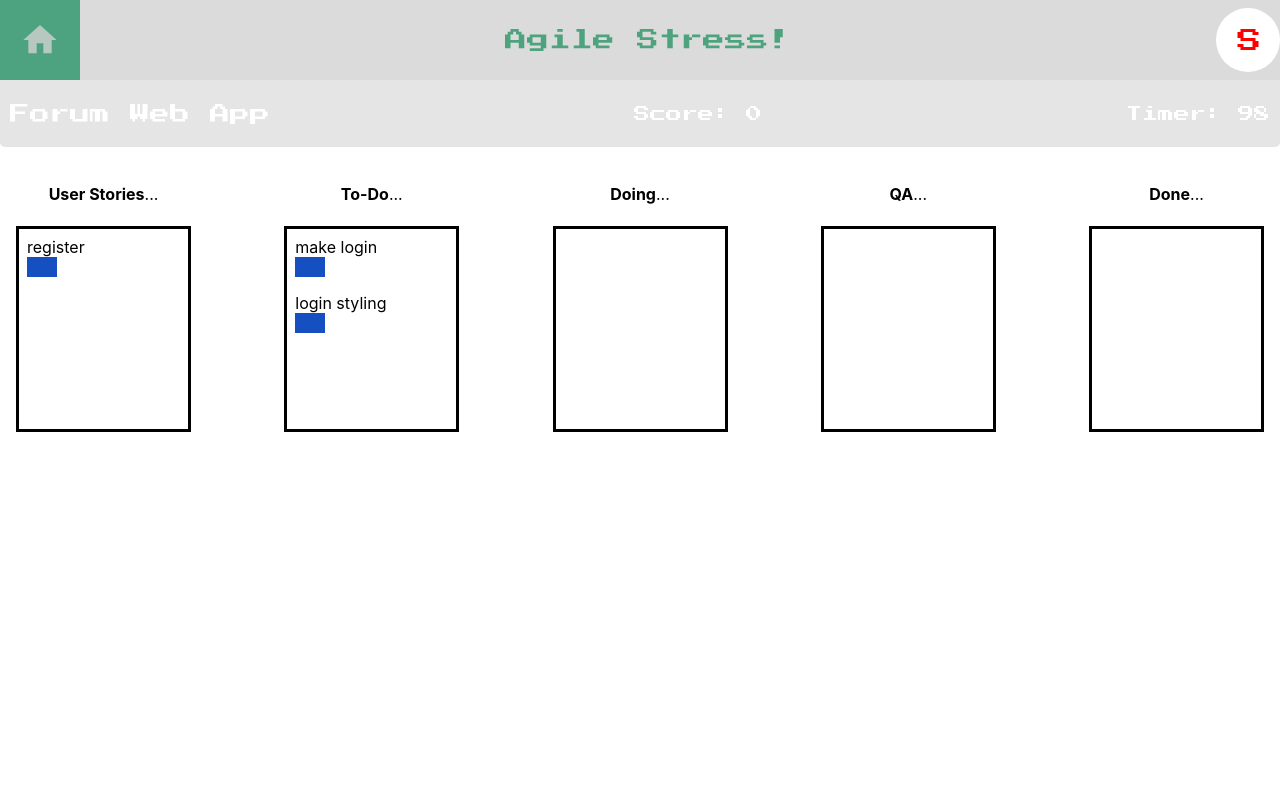
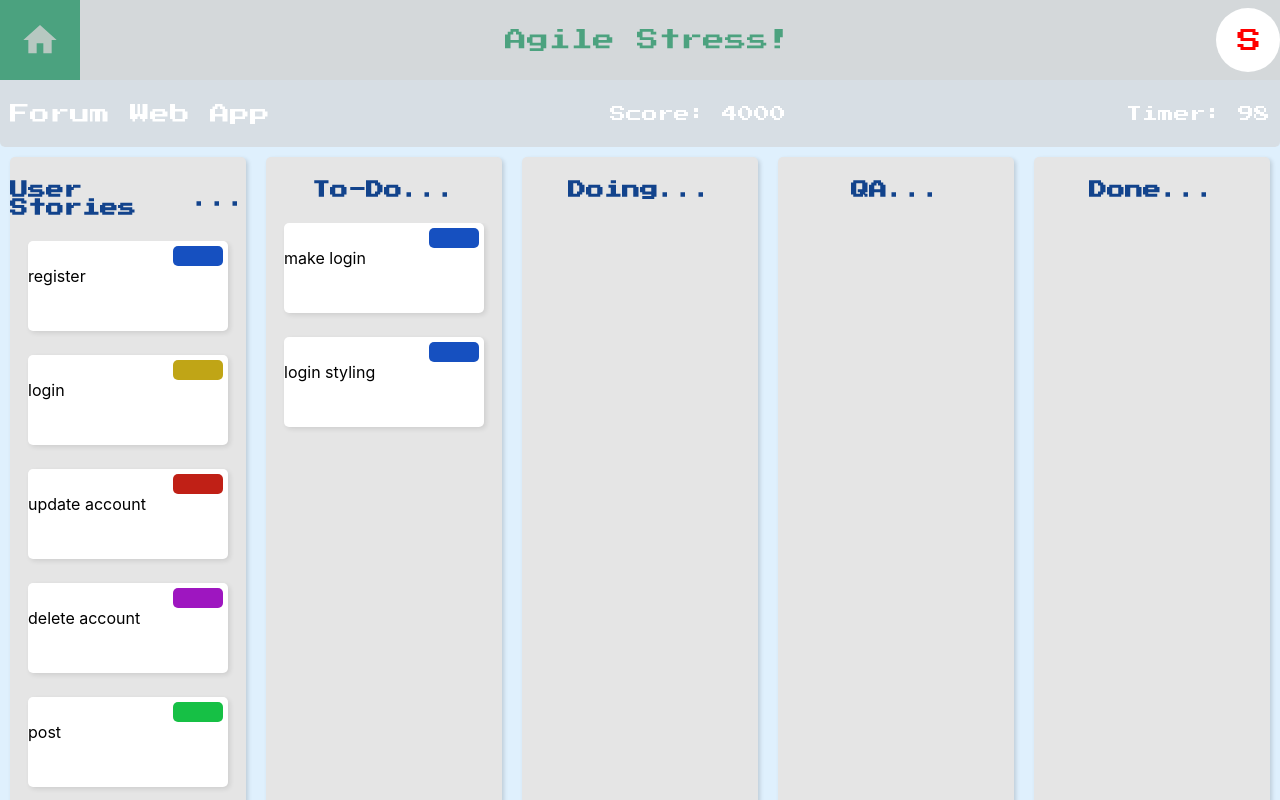
Before and after one commit to shaunwcolley/agile-stress-react, a React (Create React App) app: page / in a window 1280 px wide. Both pictures are taken after a click on the button "Start". Shown: the top 800 px of the page. Built offline with nearby package versions, Linux system fonts and the light colour scheme.

Commit message:
styling changes and updates to functionality of game

```diff
--- a/src/components/baselayout/BaseLayout.tsx
+++ b/src/components/baselayout/BaseLayout.tsx
@@ -3,6 +3,7 @@ import Header from './Header';
 import AgileBoard from '../board/AgileBoard';
 // import Footer from './Footer';
 import Menu from '../menu/Menu';
+import './Header.css'
 import { State } from '../types'
 
 import reducer from '../../state/store/reducer';
@@ -12,7 +13,7 @@ import reducer from '../../state/store/reducer';
 
 let initialState: State = {
   timer: 100,
-  score: 0,
+  score: 4000,
   pause: true,
   countSpeed: 1
 }
@@ -22,7 +23,7 @@ const BaseLayout: React.FC<{}> = (props) => {
   const [state, dispatch] = React.useReducer(reducer, initialState)
 
   return (
-    <div>
+    <div className="base-body">
       <Header state={state} dispatch={dispatch} />
       {!state.pause ? <AgileBoard state={state} dispatch={dispatch}/> : <Menu dispatch={dispatch} />}
     </div>
--- a/src/components/baselayout/Header.css
+++ b/src/components/baselayout/Header.css
@@ -106,3 +106,7 @@ margin-left: 10px;
   line-height: 16px;
   margin-right: 10px;
 }
+
+.base-body {
+  background-color: rgba(194, 227, 251, 0.52);
+}
--- a/src/components/board/AgileBoard.tsx
+++ b/src/components/board/AgileBoard.tsx
@@ -1,9 +1,12 @@
 import * as React from 'react';
+import TicketTimer from './TicketTimer'
 import './agileBoard.css';
-import { State, Ticket, Label } from '../types';
+import { State, Ticket } from '../types';
 import * as boardComponents from './constants/boardComponents';
 import { storyComposition } from './constants/storyComposition';
-import * as actionTypes from '../../state/actions/actionTypes'
+import { addRandomTask } from './constants/addRandomTask';
+import { taskCreate } from './constants/taskCreate';
+import * as actionTypes from '../../state/actions/actionTypes';
 
 interface IProps {
   state: State,
@@ -59,53 +62,19 @@ const AgileBoard: React.FC<IProps> = (props) => {
     }
   }
 
-  const taskCreate = (columnName: string, column: string[] | any) => {
-    if(columnName === 'stories') {
-      return column.map((story: Label, index: number) => {
-        const { name, color } = story;
-        return  <div className="ticket" key={index}>
-                  <div>{name}</div>
-                  <div className="label" style={color}></div>
-                </div>
-      })
-    }
-    return column.map((task: Ticket | any, index: number) => {
-      const { story: {color} } = task
-      return  <div className="ticket" key={index} draggable onDragStart={(e) => onDragStart(e, columnName, index)}>
-                <div>{task.title}</div>
-                <div className="label" style={color}></div>
-              </div>
-    })
-  }
-
   const { score } = state;
   const { labels } = boardComponents
   const labelChoices = storyComposition(score,labels)
 
-  let storiesDisplay = taskCreate('stories', labelChoices)
-  let todo = taskCreate('todo', board.todo)
-  let doing = taskCreate('doing', board.doing)
-  let qa = taskCreate('qa', board.qa)
-  let done = taskCreate('done', board.done)
-
-
-  const addTask = () => {
-    const { choices, categories } = boardComponents;
-    const titleMax = choices.length-1;
-    const randomTitle = Math.floor(Math.random() * titleMax);
-    const title = choices[randomTitle];
-    const labelMax = labelChoices.length-1;
-    const randomLabel = Math.floor(Math.random() + labelMax);
-    const label = labelChoices[randomLabel];
-    const ticket = { title, story: label }
-    let newTasks = board['todo'];
-    newTasks.push(ticket)
-    setBoard({...board, todo: newTasks})
-  }
+  let storiesDisplay = taskCreate('stories', labelChoices, onDragStart, state)
+  let todo = taskCreate('todo', board.todo, onDragStart, state)
+  let doing = taskCreate('doing', board.doing, onDragStart, state)
+  let qa = taskCreate('qa', board.qa, onDragStart, state)
+  let done = taskCreate('done', board.done, onDragStart, state)
 
   React.useEffect(() => {
     const timer = setTimeout(()=> {
-      addTask()
+      addRandomTask(boardComponents, labelChoices, board, setBoard)
     }, 3000)
     return () => clearTimeout(timer)
     // Eslint disable, because code needs to not include dependency as second argument to only update once
--- /dev/null
+++ b/src/components/board/TicketTimer.tsx
@@ -0,0 +1,29 @@
+import * as React from 'react';
+import { State } from '../types';
+
+interface IProps {
+  state: State,
+  column: string
+}
+
+const TicketTimer: React.FC<IProps> = props => {
+  const { state, column } = props
+  let columnRef = React.useRef('...');
+
+  React.useEffect(() => {
+    if(!state.pause && state.timer > 0){
+      console.log('fire')
+      const timer = setTimeout(() => {
+        columnRef.current = column;
+      }, 5000)
+
+      return () => clearTimeout(timer)
+    }
+    // Eslint disable, because code needs to not include dependency as second argument to only update once
+    // eslint-disable-next-line
+  }, [])
+
+  return <div>{columnRef.current}</div>
+}
+
+export default TicketTimer;
--- a/src/components/board/agileBoard.css
+++ b/src/components/board/agileBoard.css
@@ -4,25 +4,56 @@
 }
 
 .agile-column {
-  margin: 1rem;
-  width: 175px;
+  display: flex;
+  flex-direction: column;
+  align-items: center;
+  margin: 10px;
+  width: 250px;
+  height: 810px;
+  background: #E5E5E5;
+  box-shadow: 2px 2px 4px rgba(0, 0, 0, 0.15);
+  border-radius: 5px;
 }
 
 .agile-column--heading {
   display: flex;
   align-items: center;
   justify-content: center;
+  font-family: 'Press Start 2P';
+  font-style: normal;
+  font-weight: normal;
+  font-size: 18px;
+  line-height: 18px;
+  color: #12438C;
 }
 
 .agile-column--tasks {
-  border: solid;
+  display: flex;
+  align-items: center;
+  flex-direction: column;
   min-height: 200px;
+  width: 220px;
+  height: 650px;
+  overflow-y: scroll;
 }
 
 .ticket {
-  padding: .5rem;
+  display: flex;
+  flex-direction: column;
+  margin-bottom: 24px;
+  width: 200px;
+  min-height: 90px;
+  background: #FFFFFF;
+  box-shadow: 2px 2px 5px rgba(0, 0, 0, 0.1);
+  border-radius: 5px;
 }
+
 .label {
-  width: 30px;
+  margin-right: 5px;
+  margin-top: 5px;
+  display: flex;
+  align-self: flex-end;
+  width: 50px;
   height: 20px;
+  border-radius: 5px;
 }
--- /dev/null
+++ b/src/components/board/constants/addRandomTask.tsx
@@ -0,0 +1,13 @@
+export const addRandomTask = (components: any, labels: any, state: any, setState: any) => {
+  const { choices } = components;
+  const titleMax = choices.length-1;
+  const randomTitle = Math.floor(Math.random() * titleMax);
+  const title = choices[randomTitle];
+  const labelMax = labels.length-1;
+  const randomLabel = Math.floor(Math.random() * labelMax);
+  const label = labels[randomLabel];
+  const ticket = { title, story: label };
+  let newTasks = state['todo'];
+  newTasks.push(ticket);
+  return setState({...state, todo: newTasks});
+}
--- /dev/null
+++ b/src/components/board/constants/taskCreate.tsx
@@ -0,0 +1,32 @@
+import * as React from 'react';
+import TicketTimer from '../TicketTimer'
+import { Label, Ticket, State } from '../../types';
+
+export const taskCreate = (columnName: string, column: string[] | any, drag: any, state: State) => {
+  if(columnName === 'stories') {
+    return column.map((story: Label, index: number) => {
+      const { name, color } = story;
+      return  <div className="ticket" key={index}>
+                <div className="label" style={color}></div>
+                <div>{name}</div>
+              </div>
+    })
+  }
+  if(columnName === 'doing') {
+    return column.map((task: Ticket | any, index: number) => {
+      const { story: {color} } = task
+      return  <div className="ticket" key={index} draggable onDragStart={(e) => drag(e, columnName, index)}>
+                <div className="label" style={color}></div>
+                <div>{task.title}</div>
+                <TicketTimer state={state} column="QA"/>
+              </div>
+    })
+  }
+  return column.map((task: Ticket | any, index: number) => {
+    const { story: {color} } = task
+    return  <div className="ticket" key={index} draggable onDragStart={(e) => drag(e, columnName, index)}>
+              <div className="label" style={color}></div>
+              <div>{task.title}</div>
+            </div>
+  })
+}
```
